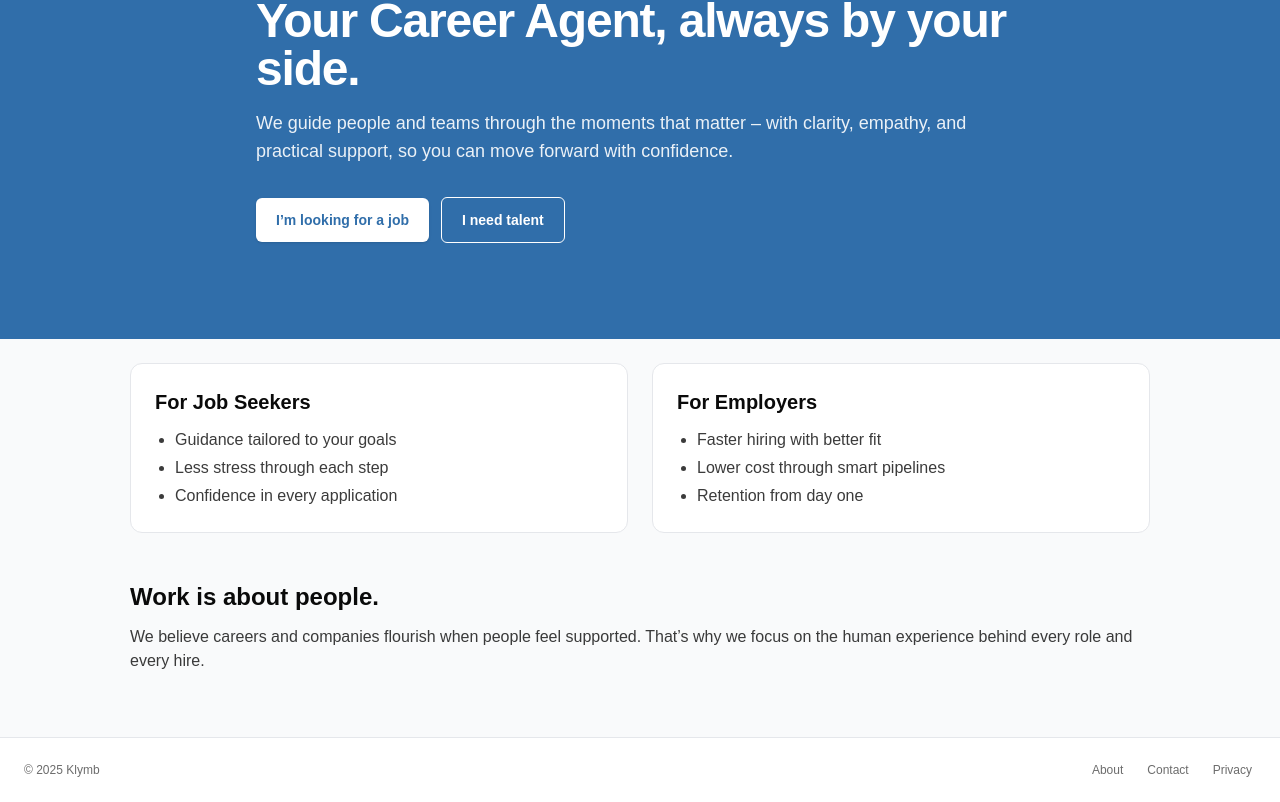
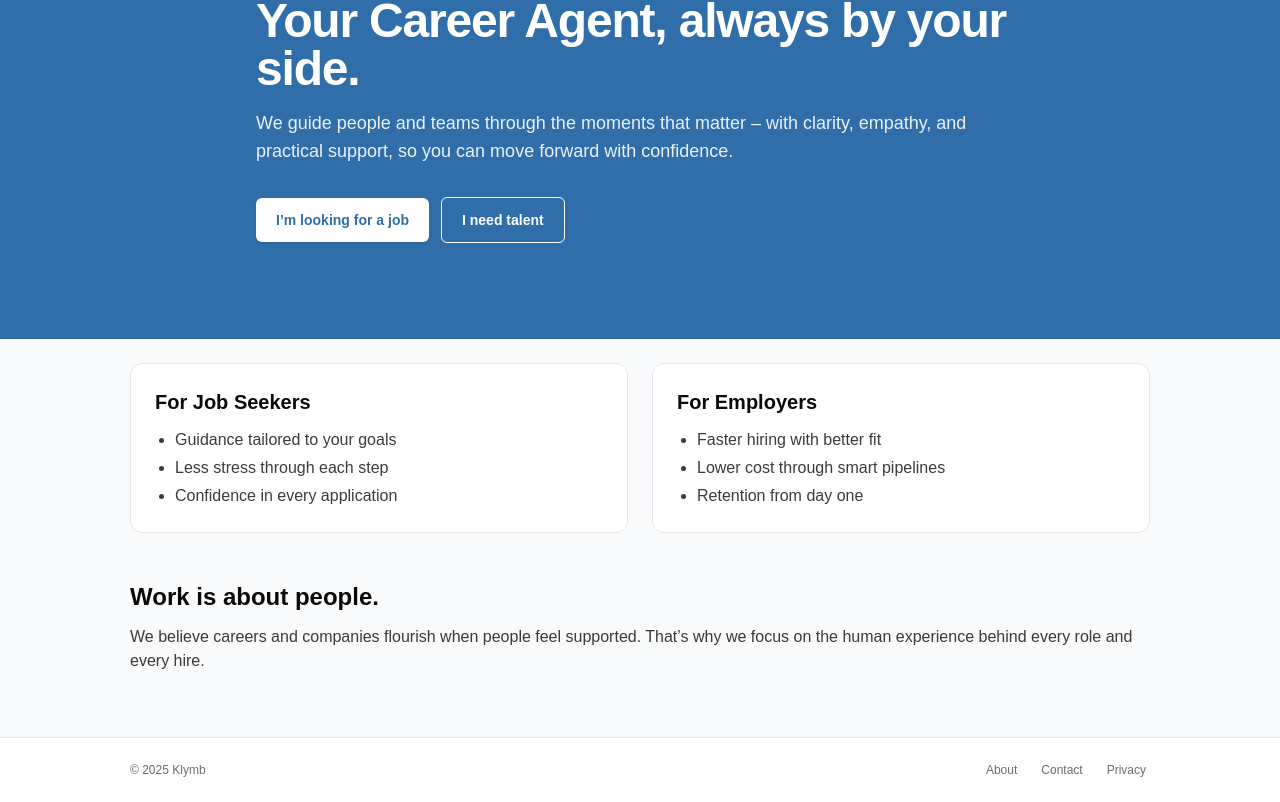
Before and after one commit to moduloro/klymb, a Next.js app: page / in a window 1280 px wide. Shown: the part 160-962 px from the top of the page. Built offline with nearby package versions, Linux system fonts and the light colour scheme; no server answers.

Commit message:
Footer: constrain content width with .content wrapper

```diff
--- a/src/components/Footer.tsx
+++ b/src/components/Footer.tsx
@@ -1,7 +1,7 @@
 export default function Footer() {
   return (
     <footer className="mt-16 border-t border-brand-muted bg-white">
-      <div className="mx-auto flex max-w-7xl flex-col items-center justify-between gap-3 px-4 py-6 text-xs text-brand-text/60 sm:flex-row sm:px-6">
+      <div className="content flex flex-col items-center justify-between gap-3 py-6 text-xs text-brand-text/60 sm:flex-row">
         <p>© {new Date().getFullYear()} Klymb</p>
         <nav className="flex items-center gap-4">
           <a href="#" className="hover:text-brand-text/80 focus:outline-none focus-visible:ring-2 focus-visible:ring-brand-primary rounded px-1">
```
